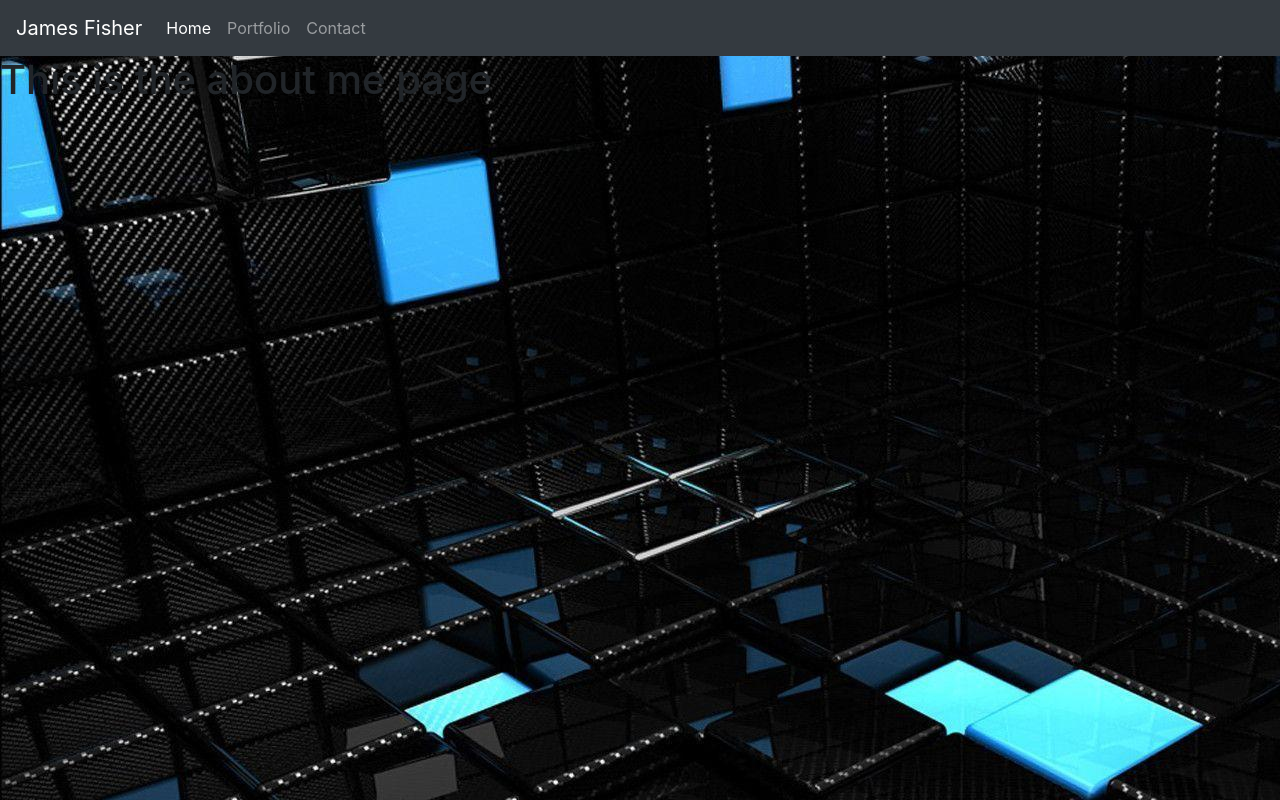
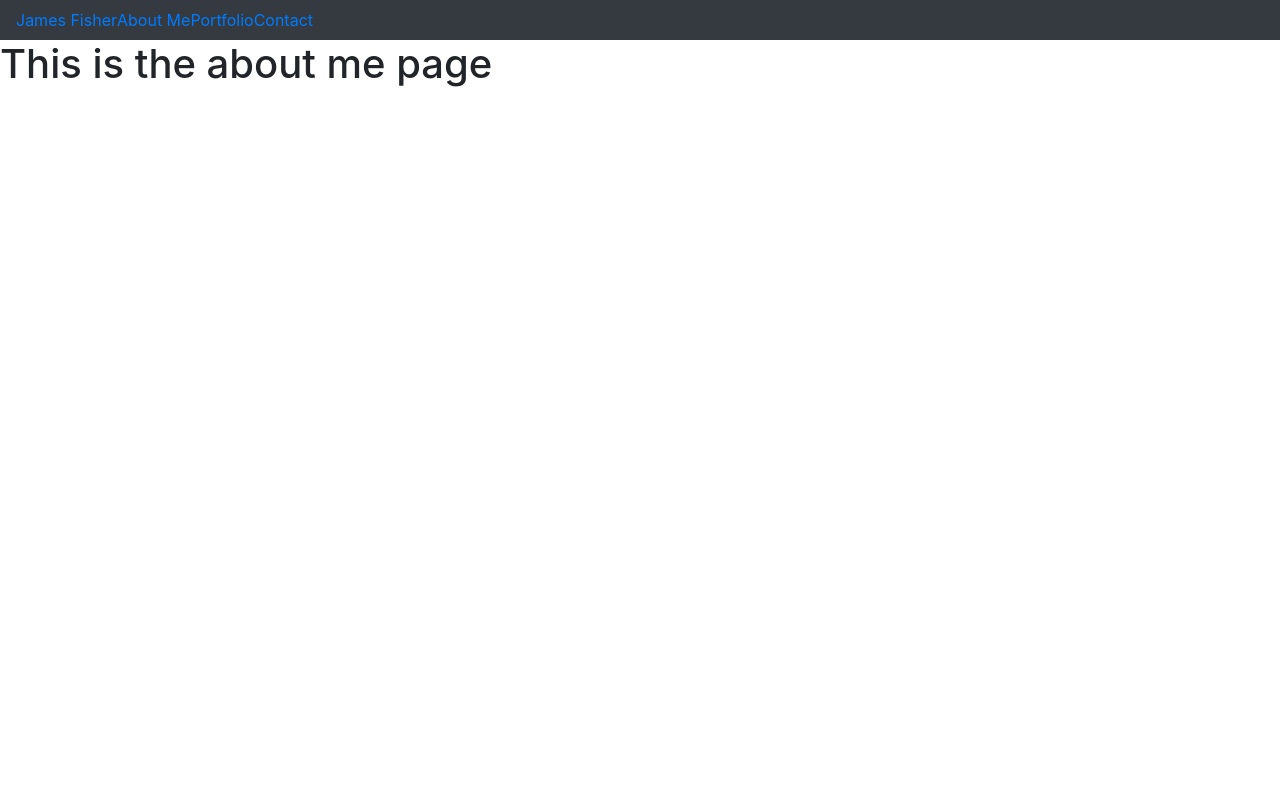
Before and after one commit to jfisher396/react-portfolio, a React (Create React App) app: page / in a window 1280 px wide. Built offline with nearby package versions, Linux system fonts and the light colour scheme.

Commit message:
links to all pages are working

```diff
--- a/src/App.css
+++ b/src/App.css
@@ -1,4 +1,4 @@
-body {
+/* body {
     background-image: url("./media/black-and-blue.jpg");
     background-color: lightslategray;
 
@@ -37,4 +37,4 @@ body {
 
 .link:visited {
     color: black;
-}
+} */
--- a/src/components/Navbar.js
+++ b/src/components/Navbar.js
@@ -1,27 +1,23 @@
 import React, { Component } from 'react'
+import { Link } from 'react-router-dom'
 import "./Navbar.css"
 
 class Navbar extends Component {
     render() {
         return (
-            <nav className="navbar navbar-expand-lg navbar-dark bg-dark">
-                <a className="navbar-brand" link="#">James Fisher</a>
-                <div className="collapse navbar-collapse" id="navbarSupportedContent">
-                    <ul className="navbar-nav mr-auto">
-                        <li className="nav-item active">
-                            <a className="nav-link" href="index.html">Home<span className="sr-only">(current)</span></a>
-                        </li>
-                        <li className="nav-item">
-                            <a className="nav-link" href="portfolio.html">Portfolio</a>
-                        </li>
-                        <li className="nav-item">
-                            <a className="nav-link" href="contact.html">Contact</a>
-                        </li>
-                    </ul>
+          <nav className="navbar navbar-expand-lg navbar-dark bg-dark">
+            <Link to="/">James Fisher</Link>
+            <div className="collapse navbar-collapse">
 
-                </div>
-            </nav>
-        )
+                  <Link to="/about">About Me</Link>
+
+                  <Link to="/portfolio">Portfolio</Link>
+
+                  <Link to="/contact">Contact</Link>
+
+            </div>
+          </nav>
+        );
     }
 }
 
--- a/src/pages/AboutMe/AboutMe.js
+++ b/src/pages/AboutMe/AboutMe.js
@@ -1,5 +1,4 @@
 import React from 'react'
-import Navbar from "../../components/Navbar"
 
 function AboutMe() {
     return (
```
